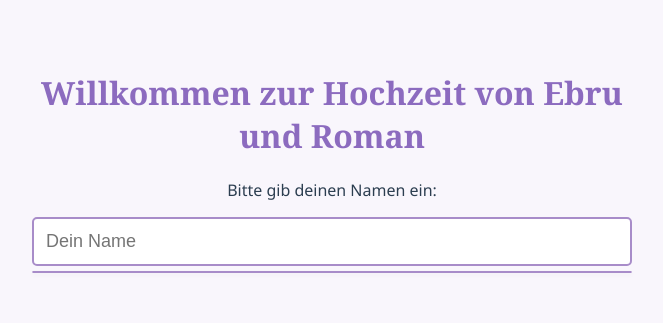
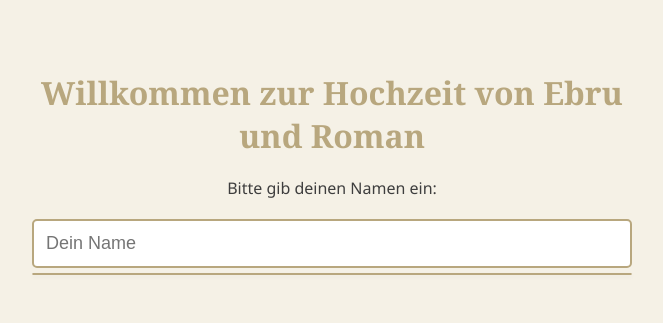
Before and after one commit to oromant/hochzeit-app, a website: page frontend/index.html in a window 1280 px wide. Shown: the whole page, without its empty margins (308-971 px from the left). Drawn offline with Linux system fonts and the light colour scheme.

Commit message:
Update index.html

```diff
--- a/frontend/index.html
+++ b/frontend/index.html
@@ -6,16 +6,16 @@
     <meta name="viewport" content="width=device-width, initial-scale=1.0">
     <style>
         :root {
-            --accent: #a88cc9;
-            --accent-dark: #8c6bbf;
-            --background: #f9f6fc;
-            --text: #2c3e50;
-            --error: #e74c3c;
+            --beige: #f5f1e6;
+            --beige-dark: #e0d8c0;
+            --text: #3e3e3e;
+            --highlight: #b8a77e;
+            --error: #c0392b;
         }
 
         body {
             font-family: 'Segoe UI', sans-serif;
-            background-color: var(--background);
+            background-color: var(--beige);
             color: var(--text);
             max-width: 600px;
             margin: 30px auto;
@@ -25,27 +25,31 @@
         h1 {
             font-family: 'Georgia', serif;
             text-align: center;
-            color: var(--accent-dark);
+            color: var(--highlight);
+            margin-bottom: 20px;
         }
 
         p {
             text-align: center;
+            margin-bottom: 20px;
         }
 
         input {
             width: 100%;
             padding: 12px;
             font-size: 18px;
-            border: 2px solid var(--accent);
+            border: 2px solid var(--highlight);
             border-radius: 5px;
             box-sizing: border-box;
+            background-color: white;
+            color: var(--text);
         }
 
         ul#suggestions {
             list-style: none;
             padding: 0;
             margin: 5px 0;
-            border: 1px solid var(--accent);
+            border: 1px solid var(--highlight);
             border-radius: 5px;
             background-color: white;
             max-height: 150px;
@@ -61,14 +65,18 @@
         }
 
         ul#suggestions li:hover {
-            background-color: var(--accent);
+            background-color: var(--highlight);
             color: white;
         }
 
         #result {
-            margin-top: 20px;
+            margin-top: 25px;
             font-size: 20px;
             text-align: center;
+        }
+
+        #result strong {
+            color: var(--highlight);
         }
 
         @media (max-width: 480px) {
```
